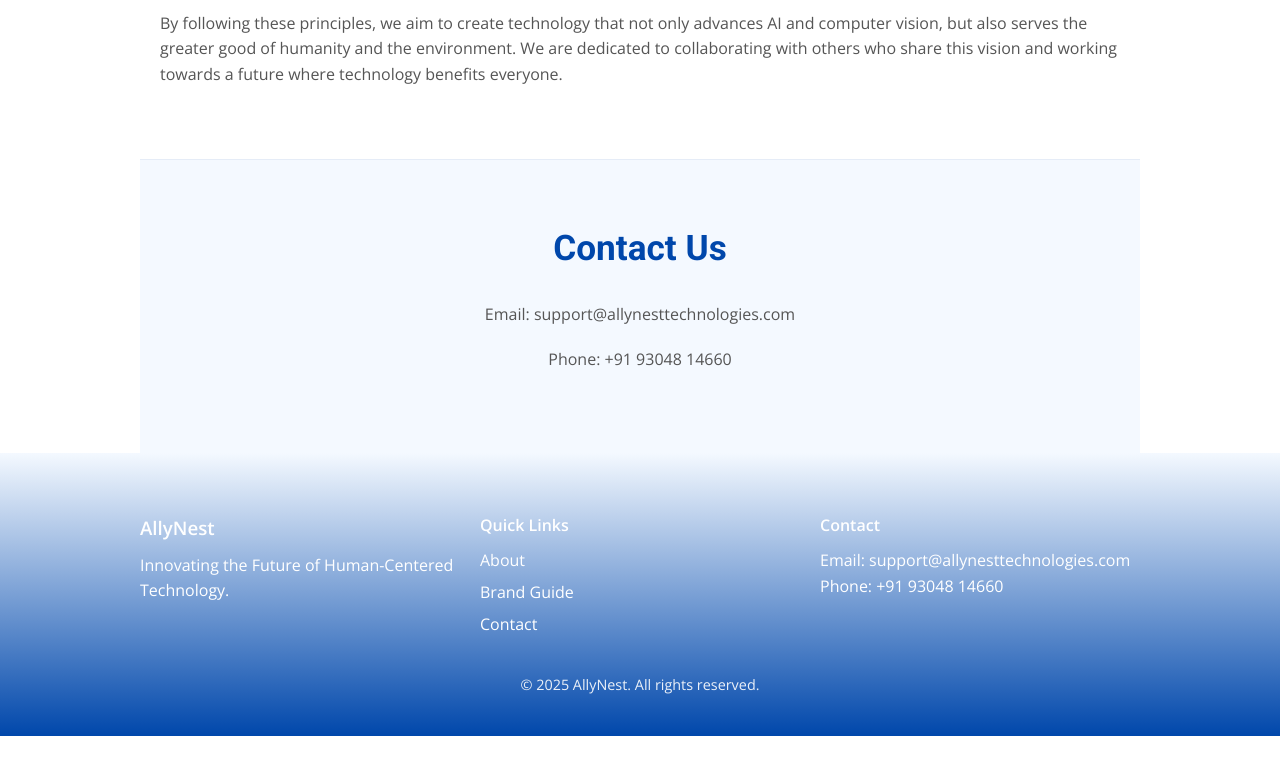
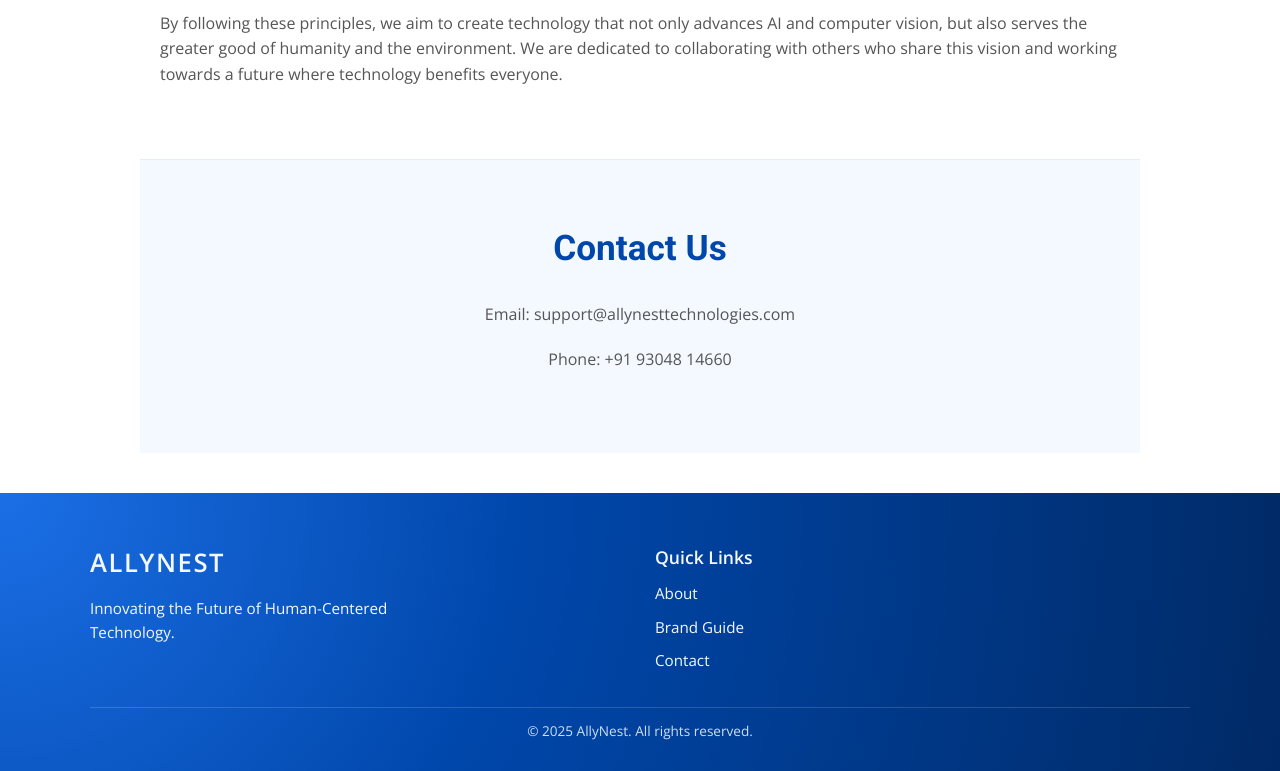
Before and after one commit to Amankumar10/AllyNest-Landing-Page, a plain HTML site: page index.html in a window 1280 px wide. Shown: the part 4041-4812 px from the top of the page. Before the commit the page ends 4777 px from the top, so only its background shows below. Drawn offline with nearby package versions, Linux system fonts and the light colour scheme.

Commit message:
data add

```diff
--- a/allynest.css
+++ b/allynest.css
@@ -394,55 +394,97 @@ html {
   margin-top: 15px;
   margin-bottom: 8px;
 }
-
 /* ===== Footer ===== */
 footer {
-  background: linear-gradient(to top, #0047ab, #f4f9ff);
-  color: white;
-  padding: 60px 20px 40px 20px;
-  text-align: center;
+  background: radial-gradient(circle at top left, #1c6fe6 0%, #0047ab 40%, #002a66 100%);
+  color: #f4f9ff;
+  padding: 50px 20px 30px 20px;
+  margin-top: 40px;
+}
+
+.footer-inner {
+  max-width: 1100px;
+  margin: 0 auto;
 }
 
 .footer-grid {
-  max-width: 1000px;
-  margin: 0 auto 30px auto;
   display: grid;
   grid-template-columns: repeat(auto-fit, minmax(230px, 1fr));
-  gap: 20px;
-  text-align: left;
+  gap: 30px;
+  margin-bottom: 25px;
 }
 
-.footer-column h3,
+/* Typography */
+.footer-logo {
+  font-size: 1.6rem;
+  font-weight: 700;
+  letter-spacing: 0.06em;
+  text-transform: uppercase;
+  margin-bottom: 12px;
+}
+
 .footer-column h4 {
+  font-size: 1.1rem;
   margin-bottom: 10px;
+}
+
+.footer-column p {
+  font-size: 0.95rem;
+  line-height: 1.6;
+  max-width: 320px;
 }
 
 .footer-column ul {
   list-style: none;
   padding: 0;
+  margin: 0;
 }
 
 .footer-column li {
-  margin-bottom: 6px;
+  margin-bottom: 8px;
 }
 
+/* Links */
 footer a {
-  color: white;
+  color: #f4f9ff;
   text-decoration: none;
+  font-size: 0.95rem;
+  position: relative;
+  padding-bottom: 2px;
+  transition: color 0.2s ease, opacity 0.2s ease;
+}
+
+footer a::after {
+  content: "";
+  position: absolute;
+  left: 0;
+  bottom: -2px;
+  width: 0;
+  height: 2px;
+  background: #aee0ff;
+  transition: width 0.2s ease;
 }
 
 footer a:hover {
   color: #aee0ff;
+  opacity: 0.95;
 }
 
-.footer-bottom {
-  font-size: 0.9rem;
-  opacity: 0.9;
+footer a:hover::after {
+  width: 100%;
 }
 
-/* ===== Mobile Menu Toggle Styles ===== */
+/* Bottom line */
+.footer-bottom {
+  font-size: 0.85rem;
+  opacity: 0.85;
+  border-top: 1px solid rgba(255, 255, 255, 0.18);
+  padding-top: 12px;
+  text-align: center;
+}
 
-/* Hide the button by default (Desktop view) */
+/* ===== Mobile Menu Toggle Styles (your nav) ===== */
+
 .menu-toggle {
   display: none;
   background: none;
@@ -504,6 +546,10 @@ footer a:hover {
   }
 
   .footer-grid {
-    text-align: center;
+    text-align: left;
+  }
+
+  footer {
+    text-align: left;
   }
 }
--- a/index.html
+++ b/index.html
@@ -310,32 +310,36 @@
   </section>
 <!--  -->
   <!-- Footer -->
-  <footer>
+
+
+<footer>
+  <div class="footer-inner">
     <div class="footer-grid">
       <div class="footer-column">
-        <h3>AllyNest</h3>
+        <h3 class="footer-logo">AllyNest</h3>
         <p>Innovating the Future of Human-Centered Technology.</p>
       </div>
+
       <div class="footer-column">
         <h4>Quick Links</h4>
         <ul>
           <li><a href="#about">About</a></li>
-
           <!-- <li><a href="#technologies">Technologies</a></li> -->
           <li><a href="#brand-guide">Brand Guide</a></li>
           <li><a href="#contact">Contact</a></li>
         </ul>
       </div>
-      <div class="footer-column">
-        <h4>Contact</h4>
-        <p>Email: support@allynesttechnologies.com</p>
-        <p>Phone: +91 93048 14660</p>
-      </div>
     </div>
+
     <div class="footer-bottom">
       &copy; 2025 AllyNest. All rights reserved.
     </div>
-  </footer>
+  </div>
+</footer>
+
+
+
+
 
   <script src="allynest.js"></script>
 </body>
```
